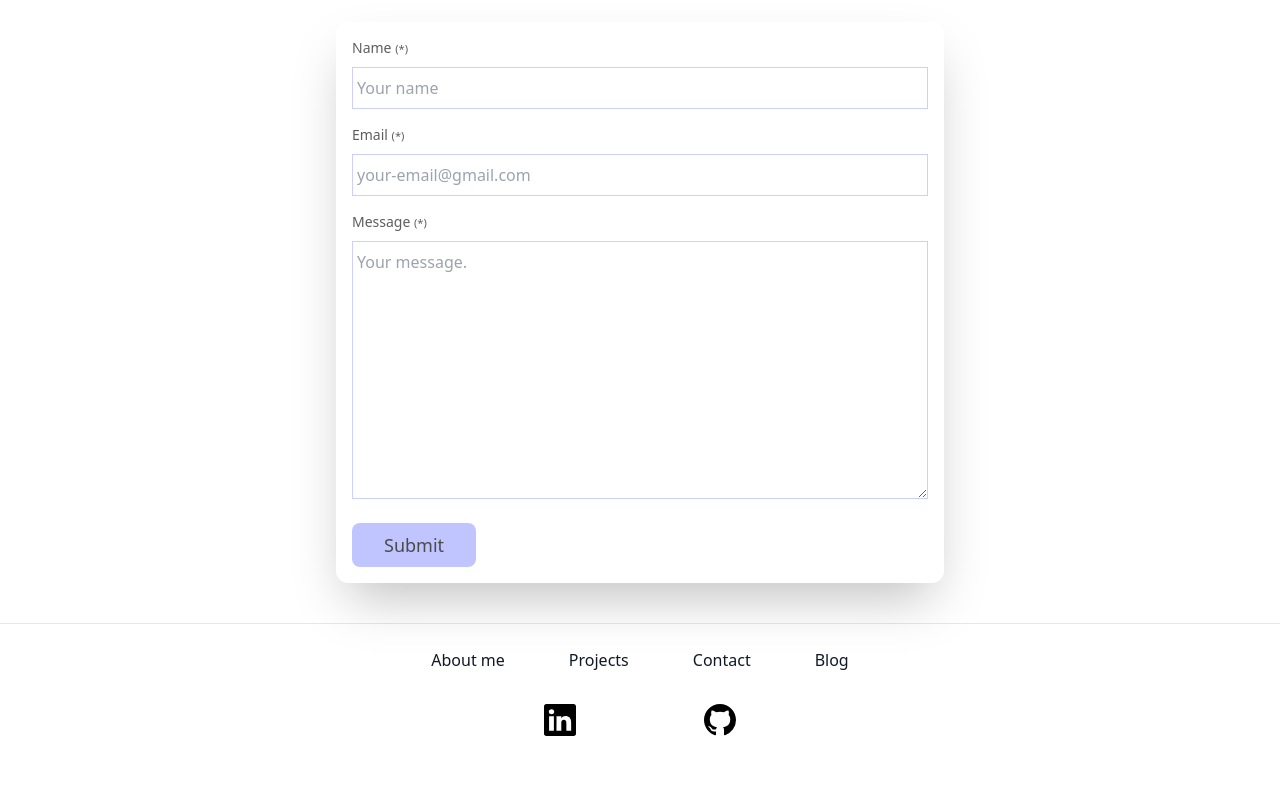
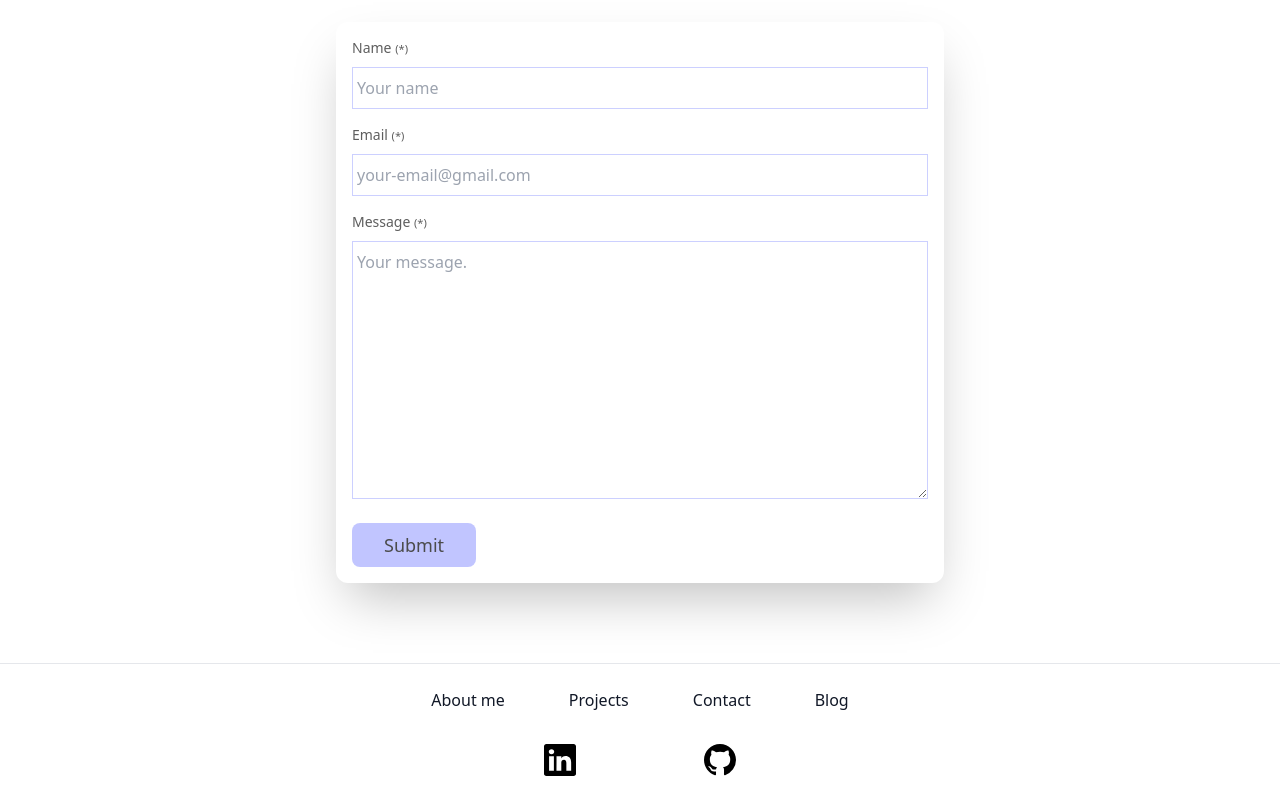
Before and after one commit to LPRegen/portfolio, a Next.js app: page / in a window 1280 px wide. Shown: the part 2977-3777 px from the top of the page. Before the commit the page ends 3737 px from the top, so only its background shows below. Built offline with nearby package versions, Linux system fonts and the light colour scheme.

Commit message:
refactor: modify styles

```diff
--- a/components/Footer.tsx
+++ b/components/Footer.tsx
@@ -55,7 +55,7 @@ export const Footer = () => {
   );
 
   return (
-    <footer className="flex flex-col gap-8 border-t mt-10">
+    <footer className="flex flex-col gap-8 border-t mt-20">
       <ul className="flex justify-center items-center pt-6 gap-[5%]">
         {sections.map((item) => (
           <Sections item={item} key={item.name} />
```
